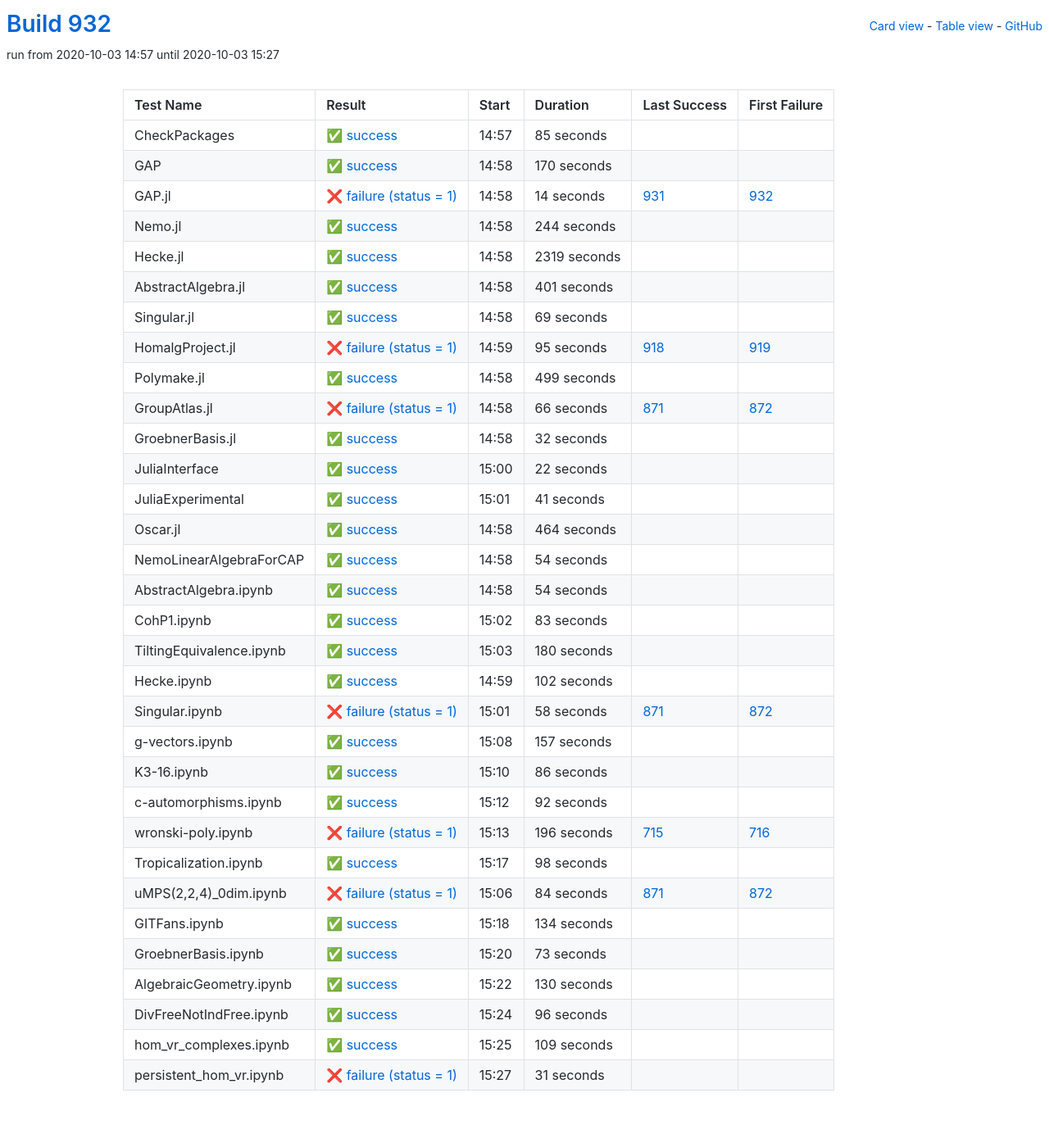
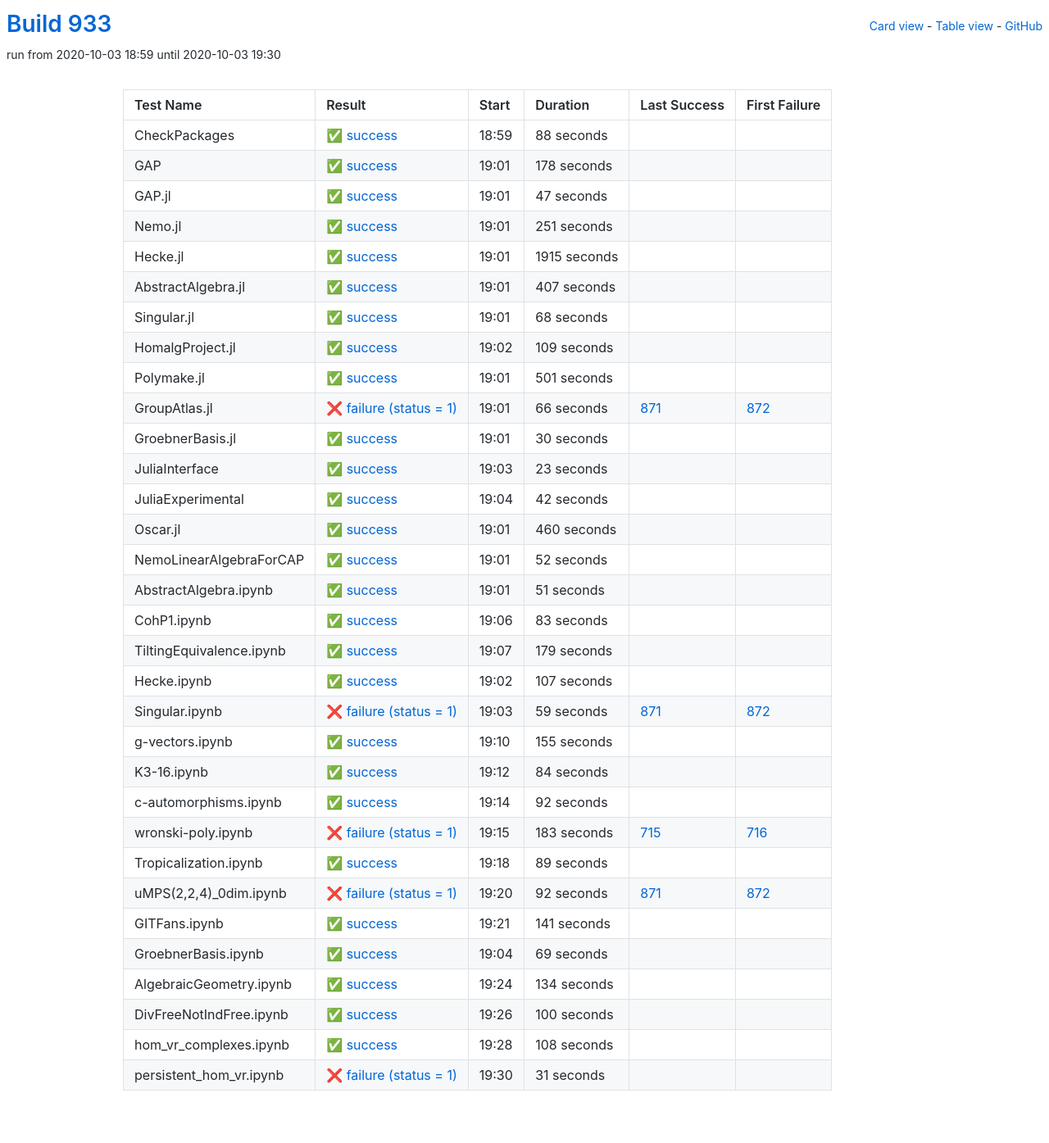
Before and after one commit to oscar-system/oscar-ci-status-stable, a Jekyll site: the page built from table.html, in a window 1280 px wide. Shown: the whole page at 82% size. Built offline with Jekyll 4.4.1, drawn with Linux system fonts in a browser that asks for light colours.

Commit message:
Build #933

```diff
--- a/_data/ci.yml
+++ b/_data/ci.yml
@@ -1,6 +1,6 @@
 ---
-build: 932
-build_url: https://oscarci.mathematik.uni-kl.de/job/oscar-stable/932/
+build: 933
+build_url: https://oscarci.mathematik.uni-kl.de/job/oscar-stable/933/
 job: oscar-stable
 organization: oscar-system
 repo: oscar-ci-status-stable
@@ -8,116 +8,116 @@ repourl: https://github.com/oscar-system/oscar-ci-status-stable
 tests:
 - name: CheckPackages
   id: checkpackages
-  log: https://oscarci.mathematik.uni-kl.de/job/oscar-stable/932/artifact/logs/build-932/CheckPackages.log
-  start: 2020-10-03 14:57
+  log: https://oscarci.mathematik.uni-kl.de/job/oscar-stable/933/artifact/logs/build-933/CheckPackages.log
+  start: 2020-10-03 18:59
   success: true
   exitcode: 0
   status: success
-  duration: 85
+  duration: 88
   last_success: false
   last_success_url:
   first_failure: false
   first_failure_url:
 - name: GAP
   id: gap
-  log: https://oscarci.mathematik.uni-kl.de/job/oscar-stable/932/artifact/logs/build-932/GAP.log
-  start: 2020-10-03 14:58
+  log: https://oscarci.mathematik.uni-kl.de/job/oscar-stable/933/artifact/logs/build-933/GAP.log
+  start: 2020-10-03 19:01
   success: true
   exitcode: 0
   status: success
-  duration: 170
+  duration: 178
   last_success: false
   last_success_url:
   first_failure: false
   first_failure_url:
 - name: GAP.jl
   id: gap-jl
-  log: https://oscarci.mathematik.uni-kl.de/job/oscar-stable/932/artifact/logs/build-932/GAP.jl.log
-  start: 2020-10-03 14:58
-  success: false
-  exitcode: 1
-  status: failure
-  duration: 14
-  last_success: 931
-  last_success_url: https://oscarci.mathematik.uni-kl.de/job/oscar-stable/931/
-  first_failure: 932
-  first_failure_url: https://oscarci.mathematik.uni-kl.de/job/oscar-stable/932/
-- name: Nemo.jl
-  id: nemo-jl
-  log: https://oscarci.mathematik.uni-kl.de/job/oscar-stable/932/artifact/logs/build-932/Nemo.jl.log
-  start: 2020-10-03 14:58
+  log: https://oscarci.mathematik.uni-kl.de/job/oscar-stable/933/artifact/logs/build-933/GAP.jl.log
+  start: 2020-10-03 19:01
   success: true
   exitcode: 0
   status: success
-  duration: 244
+  duration: 47
+  last_success: false
+  last_success_url:
+  first_failure: false
+  first_failure_url:
+- name: Nemo.jl
+  id: nemo-jl
+  log: https://oscarci.mathematik.uni-kl.de/job/oscar-stable/933/artifact/logs/build-933/Nemo.jl.log
+  start: 2020-10-03 19:01
+  success: true
+  exitcode: 0
+  status: success
+  duration: 251
   last_success: false
   last_success_url:
   first_failure: false
   first_failure_url:
 - name: Hecke.jl
   id: hecke-jl
-  log: https://oscarci.mathematik.uni-kl.de/job/oscar-stable/932/artifact/logs/build-932/Hecke.jl.log
-  start: 2020-10-03 14:58
+  log: https://oscarci.mathematik.uni-kl.de/job/oscar-stable/933/artifact/logs/build-933/Hecke.jl.log
+  start: 2020-10-03 19:01
   success: true
   exitcode: 0
   status: success
-  duration: 2319
+  duration: 1915
   last_success: false
   last_success_url:
   first_failure: false
   first_failure_url:
 - name: AbstractAlgebra.jl
   id: abstractalgebra-jl
-  log: https://oscarci.mathematik.uni-kl.de/job/oscar-stable/932/artifact/logs/build-932/AbstractAlgebra.jl.log
-  start: 2020-10-03 14:58
+  log: https://oscarci.mathematik.uni-kl.de/job/oscar-stable/933/artifact/logs/build-933/AbstractAlgebra.jl.log
+  start: 2020-10-03 19:01
   success: true
   exitcode: 0
   status: success
-  duration: 401
+  duration: 407
   last_success: false
   last_success_url:
   first_failure: false
   first_failure_url:
 - name: Singular.jl
   id: singular-jl
-  log: https://oscarci.mathematik.uni-kl.de/job/oscar-stable/932/artifact/logs/build-932/Singular.jl.log
-  start: 2020-10-03 14:58
+  log: https://oscarci.mathematik.uni-kl.de/job/oscar-stable/933/artifact/logs/build-933/Singular.jl.log
+  start: 2020-10-03 19:01
   success: true
   exitcode: 0
   status: success
-  duration: 69
+  duration: 68
   last_success: false
   last_success_url:
   first_failure: false
   first_failure_url:
 - name: HomalgProject.jl
   id: homalgproject-jl
-  log: https://oscarci.mathematik.uni-kl.de/job/oscar-stable/932/artifact/logs/build-932/HomalgProject.jl.log
-  start: 2020-10-03 14:59
-  success: false
-  exitcode: 1
-  status: failure
-  duration: 95
-  last_success: 918
-  last_success_url: https://oscarci.mathematik.uni-kl.de/job/oscar-stable/918/
-  first_failure: 919
-  first_failure_url: https://oscarci.mathematik.uni-kl.de/job/oscar-stable/919/
-- name: Polymake.jl
-  id: polymake-jl
-  log: https://oscarci.mathematik.uni-kl.de/job/oscar-stable/932/artifact/logs/build-932/Polymake.jl.log
-  start: 2020-10-03 14:58
+  log: https://oscarci.mathematik.uni-kl.de/job/oscar-stable/933/artifact/logs/build-933/HomalgProject.jl.log
+  start: 2020-10-03 19:02
   success: true
   exitcode: 0
   status: success
-  duration: 499
+  duration: 109
+  last_success: false
+  last_success_url:
+  first_failure: false
+  first_failure_url:
+- name: Polymake.jl
+  id: polymake-jl
+  log: https://oscarci.mathematik.uni-kl.de/job/oscar-stable/933/artifact/logs/build-933/Polymake.jl.log
+  start: 2020-10-03 19:01
+  success: true
+  exitcode: 0
+  status: success
+  duration: 501
   last_success: false
   last_success_url:
   first_failure: false
   first_failure_url:
 - name: GroupAtlas.jl
   id: groupatlas-jl
-  log: https://oscarci.mathematik.uni-kl.de/job/oscar-stable/932/artifact/logs/build-932/GroupAtlas.jl.log
-  start: 2020-10-03 14:58
+  log: https://oscarci.mathematik.uni-kl.de/job/oscar-stable/933/artifact/logs/build-933/GroupAtlas.jl.log
+  start: 2020-10-03 19:01
   success: false
   exitcode: 1
   status: failure
@@ -128,80 +128,80 @@ tests:
   first_failure_url: https://oscarci.mathematik.uni-kl.de/job/oscar-stable/872/
 - name: GroebnerBasis.jl
   id: groebnerbasis-jl
-  log: https://oscarci.mathematik.uni-kl.de/job/oscar-stable/932/artifact/logs/build-932/GroebnerBasis.jl.log
-  start: 2020-10-03 14:58
+  log: https://oscarci.mathematik.uni-kl.de/job/oscar-stable/933/artifact/logs/build-933/GroebnerBasis.jl.log
+  start: 2020-10-03 19:01
   success: true
   exitcode: 0
   status: success
-  duration: 32
+  duration: 30
   last_success: false
   last_success_url:
   first_failure: false
   first_failure_url:
 - name: JuliaInterface
   id: juliainterface
-  log: https://oscarci.mathematik.uni-kl.de/job/oscar-stable/932/artifact/logs/build-932/JuliaInterface.log
-  start: 2020-10-03 15:00
+  log: https://oscarci.mathematik.uni-kl.de/job/oscar-stable/933/artifact/logs/build-933/JuliaInterface.log
+  start: 2020-10-03 19:03
   success: true
   exitcode: 0
   status: success
-  duration: 22
+  duration: 23
   last_success: false
   last_success_url:
   first_failure: false
   first_failure_url:
 - name: JuliaExperimental
   id: juliaexperimental
-  log: https://oscarci.mathematik.uni-kl.de/job/oscar-stable/932/artifact/logs/build-932/JuliaExperimental.log
-  start: 2020-10-03 15:01
+  log: https://oscarci.mathematik.uni-kl.de/job/oscar-stable/933/artifact/logs/build-933/JuliaExperimental.log
+  start: 2020-10-03 19:04
   success: true
   exitcode: 0
   status: success
-  duration: 41
+  duration: 42
   last_success: false
   last_success_url:
   first_failure: false
   first_failure_url:
 - name: Oscar.jl
   id: oscar-jl
-  log: https://oscarci.mathematik.uni-kl.de/job/oscar-stable/932/artifact/logs/build-932/Oscar.jl.log
-  start: 2020-10-03 14:58
+  log: https://oscarci.mathematik.uni-kl.de/job/oscar-stable/933/artifact/logs/build-933/Oscar.jl.log
+  start: 2020-10-03 19:01
   success: true
   exitcode: 0
   status: success
-  duration: 464
+  duration: 460
   last_success: false
   last_success_url:
   first_failure: false
   first_failure_url:
 - name: NemoLinearAlgebraForCAP
   id: nemolinearalgebraforcap
-  log: https://oscarci.mathematik.uni-kl.de/job/oscar-stable/932/artifact/logs/build-932/NemoLinearAlgebraForCAP.log
-  start: 2020-10-03 14:58
+  log: https://oscarci.mathematik.uni-kl.de/job/oscar-stable/933/artifact/logs/build-933/NemoLinearAlgebraForCAP.log
+  start: 2020-10-03 19:01
   success: true
   exitcode: 0
   status: success
-  duration: 54
+  duration: 52
   last_success: false
   last_success_url:
   first_failure: false
   first_failure_url:
 - name: AbstractAlgebra.ipynb
   id: abstractalgebra-ipynb
-  log: https://oscarci.mathematik.uni-kl.de/job/oscar-stable/932/artifact/logs/build-932/AbstractAlgebra.ipynb.log
-  start: 2020-10-03 14:58
+  log: https://oscarci.mathematik.uni-kl.de/job/oscar-stable/933/artifact/logs/build-933/AbstractAlgebra.ipynb.log
+  start: 2020-10-03 19:01
   success: true
   exitcode: 0
   status: success
-  duration: 54
+  duration: 51
   last_success: false
   last_success_url:
   first_failure: false
   first_failure_url:
 - name: CohP1.ipynb
   id: cohp1-ipynb
-  log: https://oscarci.mathematik.uni-kl.de/job/oscar-stable/932/artifact/logs/build-932/CohP1.ipynb.log
-  start: 2020-10-03 15:02
+  log: https://oscarci.mathematik.uni-kl.de/job/oscar-stable/933/artifact/logs/build-933/CohP1.ipynb.log
+  start: 2020-10-03 19:06
   success: true
   exitcode: 0
   status: success
@@ -212,68 +212,68 @@ tests:
   first_failure_url:
 - name: TiltingEquivalence.ipynb
   id: tiltingequivalence-ipynb
-  log: https://oscarci.mathematik.uni-kl.de/job/oscar-stable/932/artifact/logs/build-932/TiltingEquivalence.ipynb.log
-  start: 2020-10-03 15:03
+  log: https://oscarci.mathematik.uni-kl.de/job/oscar-stable/933/artifact/logs/build-933/TiltingEquivalence.ipynb.log
+  start: 2020-10-03 19:07
   success: true
   exitcode: 0
   status: success
-  duration: 180
+  duration: 179
   last_success: false
   last_success_url:
   first_failure: false
   first_failure_url:
 - name: Hecke.ipynb
   id: hecke-ipynb
-  log: https://oscarci.mathematik.uni-kl.de/job/oscar-stable/932/artifact/logs/build-932/Hecke.ipynb.log
-  start: 2020-10-03 14:59
+  log: https://oscarci.mathematik.uni-kl.de/job/oscar-stable/933/artifact/logs/build-933/Hecke.ipynb.log
+  start: 2020-10-03 19:02
   success: true
   exitcode: 0
   status: success
-  duration: 102
+  duration: 107
   last_success: false
   last_success_url:
   first_failure: false
   first_failure_url:
 - name: Singular.ipynb
   id: singular-ipynb
-  log: https://oscarci.mathematik.uni-kl.de/job/oscar-stable/932/artifact/logs/build-932/Singular.ipynb.log
-  start: 2020-10-03 15:01
+  log: https://oscarci.mathematik.uni-kl.de/job/oscar-stable/933/artifact/logs/build-933/Singular.ipynb.log
+  start: 2020-10-03 19:03
   success: false
   exitcode: 1
   status: failure
-  duration: 58
+  duration: 59
   last_success: 871
   last_success_url: https://oscarci.mathematik.uni-kl.de/job/oscar-stable/871/
   first_failure: 872
   first_failure_url: https://oscarci.mathematik.uni-kl.de/job/oscar-stable/872/
 - name: g-vectors.ipynb
   id: g-vectors-ipynb
-  log: https://oscarci.mathematik.uni-kl.de/job/oscar-stable/932/artifact/logs/build-932/g-vectors.ipynb.log
-  start: 2020-10-03 15:08
+  log: https://oscarci.mathematik.uni-kl.de/job/oscar-stable/933/artifact/logs/build-933/g-vectors.ipynb.log
+  start: 2020-10-03 19:10
   success: true
   exitcode: 0
   status: success
-  duration: 157
+  duration: 155
   last_success: false
   last_success_url:
   first_failure: false
   first_failure_url:
 - name: K3-16.ipynb
   id: k3-16-ipynb
-  log: https://oscarci.mathematik.uni-kl.de/job/oscar-stable/932/artifact/logs/build-932/K3-16.ipynb.log
-  start: 2020-10-03 15:10
+  log: https://oscarci.mathematik.uni-kl.de/job/oscar-stable/933/artifact/logs/build-933/K3-16.ipynb.log
+  start: 2020-10-03 19:12
   success: true
   exitcode: 0
   status: success
-  duration: 86
+  duration: 84
   last_success: false
   last_success_url:
   first_failure: false
   first_failure_url:
 - name: c-automorphisms.ipynb
   id: c-automorphisms-ipynb
-  log: https://oscarci.mathematik.uni-kl.de/job/oscar-stable/932/artifact/logs/build-932/c-automorphisms.ipynb.log
-  start: 2020-10-03 15:12
+  log: https://oscarci.mathematik.uni-kl.de/job/oscar-stable/933/artifact/logs/build-933/c-automorphisms.ipynb.log
+  start: 2020-10-03 19:14
   success: true
   exitcode: 0
   status: success
@@ -284,44 +284,68 @@ tests:
   first_failure_url:
 - name: wronski-poly.ipynb
   id: wronski-poly-ipynb
-  log: https://oscarci.mathematik.uni-kl.de/job/oscar-stable/932/artifact/logs/build-932/wronski-poly.ipynb.log
-  start: 2020-10-03 15:13
+  log: https://oscarci.mathematik.uni-kl.de/job/oscar-stable/933/artifact/logs/build-933/wronski-poly.ipynb.log
+  start: 2020-10-03 19:15
   success: false
   exitcode: 1
   status: failure
-  duration: 196
+  duration: 183
   last_success: 715
   last_success_url: https://oscarci.mathematik.uni-kl.de/job/oscar-stable/715/
   first_failure: 716
   first_failure_url: https://oscarci.mathematik.uni-kl.de/job/oscar-stable/716/
 - name: Tropicalization.ipynb
   id: tropicalization-ipynb
-  log: https://oscarci.mathematik.uni-kl.de/job/oscar-stable/932/artifact/logs/build-932/Tropicalization.ipynb.log
-  start: 2020-10-03 15:17
+  log: https://oscarci.mathematik.uni-kl.de/job/oscar-stable/933/artifact/logs/build-933/Tropicalization.ipynb.log
+  start: 2020-10-03 19:18
   success: true
   exitcode: 0
   status: success
-  duration: 98
+  duration: 89
   last_success: false
   last_success_url:
   first_failure: false
   first_failure_url:
 - name: uMPS(2,2,4)_0dim.ipynb
   id: umps-2-2-4-0dim-ipynb
-  log: https://oscarci.mathematik.uni-kl.de/job/oscar-stable/932/artifact/logs/build-932/uMPS-2-2-4-_0dim.ipynb.log
-  start: 2020-10-03 15:06
+  log: https://oscarci.mathematik.uni-kl.de/job/oscar-stable/933/artifact/logs/build-933/uMPS-2-2-4-_0dim.ipynb.log
+  start: 2020-10-03 19:20
   success: false
   exitcode: 1
   status: failure
-  duration: 84
+  duration: 92
   last_success: 871
   last_success_url: https://oscarci.mathematik.uni-kl.de/job/oscar-stable/871/
   first_failure: 872
   first_failure_url: https://oscarci.mathematik.uni-kl.de/job/oscar-stable/872/
 - name: GITFans.ipynb
   id: gitfans-ipynb
-  log: https://oscarci.mathematik.uni-kl.de/job/oscar-stable/932/artifact/logs/build-932/GITFans.ipynb.log
-  start: 2020-10-03 15:18
+  log: https://oscarci.mathematik.uni-kl.de/job/oscar-stable/933/artifact/logs/build-933/GITFans.ipynb.log
+  start: 2020-10-03 19:21
+  success: true
+  exitcode: 0
+  status: success
+  duration: 141
+  last_success: false
+  last_success_url:
+  first_failure: false
+  first_failure_url:
+- name: GroebnerBasis.ipynb
+  id: groebnerbasis-ipynb
+  log: https://oscarci.mathematik.uni-kl.de/job/oscar-stable/933/artifact/logs/build-933/GroebnerBasis.ipynb.log
+  start: 2020-10-03 19:04
+  success: true
+  exitcode: 0
+  status: success
+  duration: 69
+  last_success: false
+  last_success_url:
+  first_failure: false
+  first_failure_url:
+- name: AlgebraicGeometry.ipynb
+  id: algebraicgeometry-ipynb
+  log: https://oscarci.mathematik.uni-kl.de/job/oscar-stable/933/artifact/logs/build-933/AlgebraicGeometry.ipynb.log
+  start: 2020-10-03 19:24
   success: true
   exitcode: 0
   status: success
@@ -330,58 +354,34 @@ tests:
   last_success_url:
   first_failure: false
   first_failure_url:
-- name: GroebnerBasis.ipynb
-  id: groebnerbasis-ipynb
-  log: https://oscarci.mathematik.uni-kl.de/job/oscar-stable/932/artifact/logs/build-932/GroebnerBasis.ipynb.log
-  start: 2020-10-03 15:20
+- name: DivFreeNotIndFree.ipynb
+  id: divfreenotindfree-ipynb
+  log: https://oscarci.mathematik.uni-kl.de/job/oscar-stable/933/artifact/logs/build-933/DivFreeNotIndFree.ipynb.log
+  start: 2020-10-03 19:26
   success: true
   exitcode: 0
   status: success
-  duration: 73
-  last_success: false
-  last_success_url:
-  first_failure: false
-  first_failure_url:
-- name: AlgebraicGeometry.ipynb
-  id: algebraicgeometry-ipynb
-  log: https://oscarci.mathematik.uni-kl.de/job/oscar-stable/932/artifact/logs/build-932/AlgebraicGeometry.ipynb.log
-  start: 2020-10-03 15:22
-  success: true
-  exitcode: 0
-  status: success
-  duration: 130
-  last_success: false
-  last_success_url:
-  first_failure: false
-  first_failure_url:
-- name: DivFreeNotIndFree.ipynb
-  id: divfreenotindfree-ipynb
-  log: https://oscarci.mathematik.uni-kl.de/job/oscar-stable/932/artifact/logs/build-932/DivFreeNotIndFree.ipynb.log
-  start: 2020-10-03 15:24
-  success: true
-  exitcode: 0
-  status: success
-  duration: 96
+  duration: 100
   last_success: false
   last_success_url:
   first_failure: false
   first_failure_url:
 - name: hom_vr_complexes.ipynb
   id: hom-vr-complexes-ipynb
-  log: https://oscarci.mathematik.uni-kl.de/job/oscar-stable/932/artifact/logs/build-932/hom_vr_complexes.ipynb.log
-  start: 2020-10-03 15:25
+  log: https://oscarci.mathematik.uni-kl.de/job/oscar-stable/933/artifact/logs/build-933/hom_vr_complexes.ipynb.log
+  start: 2020-10-03 19:28
   success: true
   exitcode: 0
   status: success
-  duration: 109
+  duration: 108
   last_success: false
   last_success_url:
   first_failure: false
   first_failure_url:
 - name: persistent_hom_vr.ipynb
   id: persistent-hom-vr-ipynb
-  log: https://oscarci.mathematik.uni-kl.de/job/oscar-stable/932/artifact/logs/build-932/persistent_hom_vr.ipynb.log
-  start: 2020-10-03 15:27
+  log: https://oscarci.mathematik.uni-kl.de/job/oscar-stable/933/artifact/logs/build-933/persistent_hom_vr.ipynb.log
+  start: 2020-10-03 19:30
   success: false
   exitcode: 1
   status: failure
```
Also changed, not shown: README.md.
